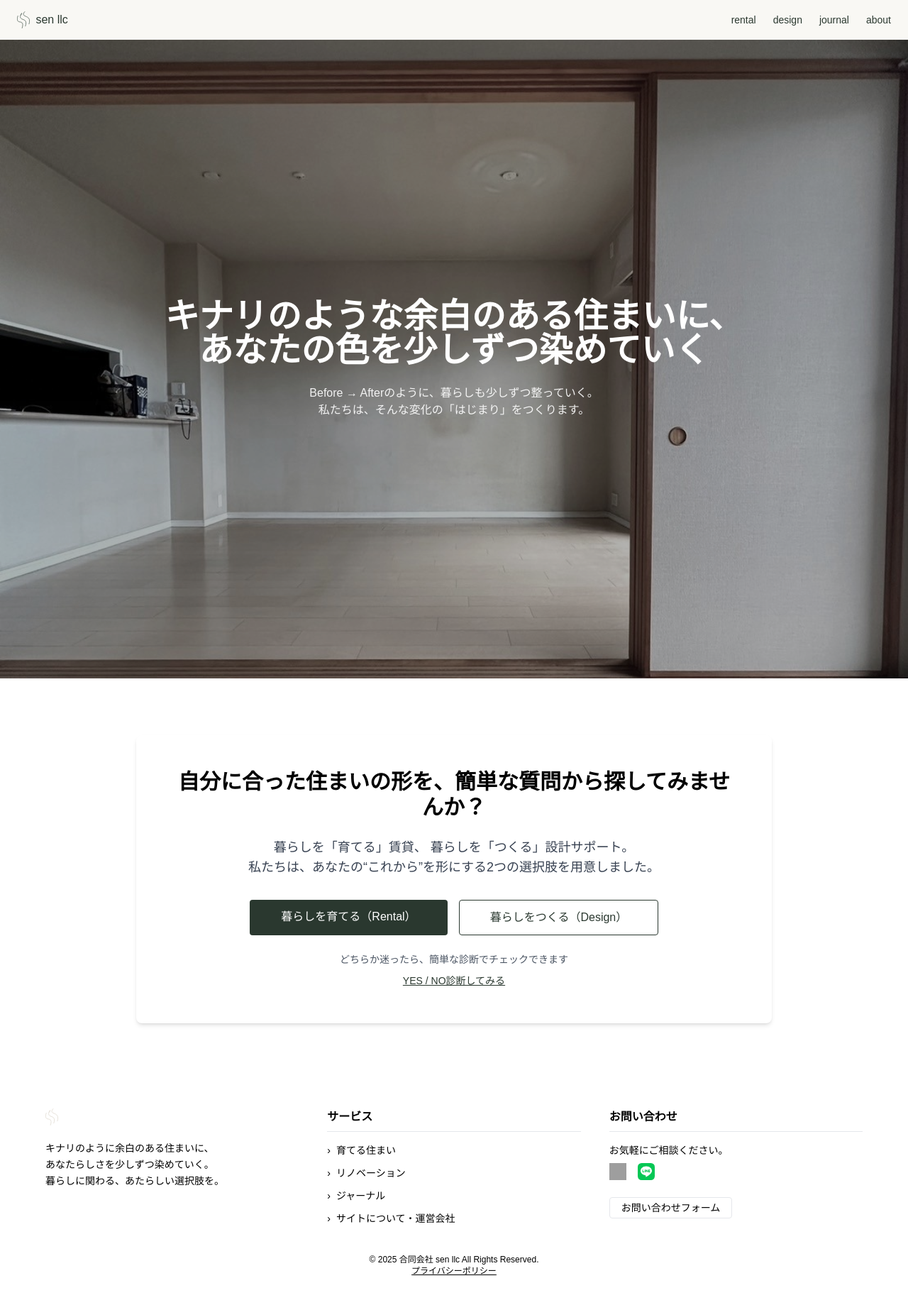
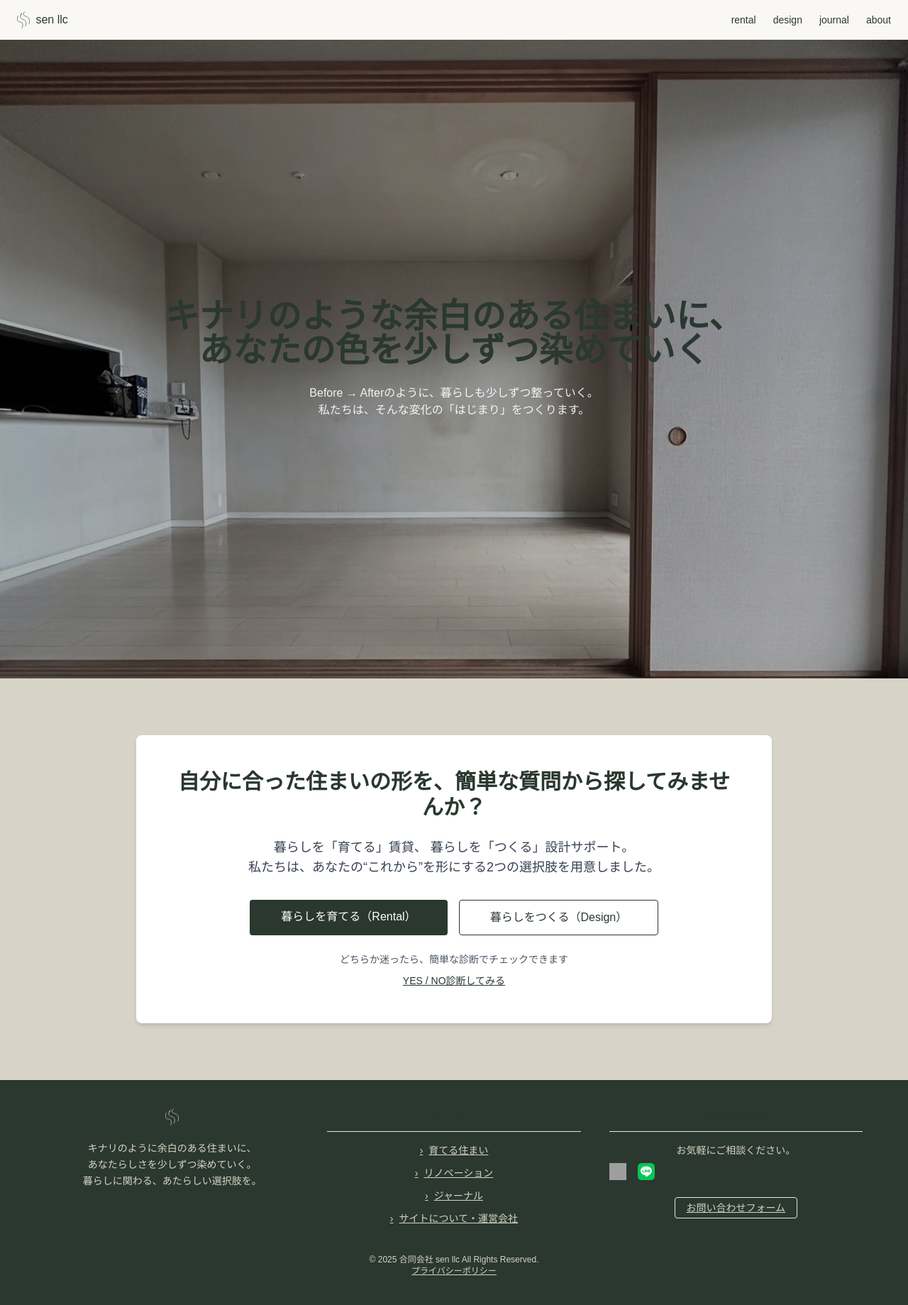
Before and after one commit to sen-llc/sen-llc.github.io, a Jekyll site: the page built from index.html, in a window 1280 px wide. Shown: the whole page at 71% size. Built offline with Jekyll 4.4.1, drawn with Linux system fonts in a browser that asks for light colours; nearby versions of some CDN libraries; some web fonts are replaced; grey boxes are pictures that could not be loaded.

Commit message:
Update theme.css

```diff
--- a/assets/css/theme.css
+++ b/assets/css/theme.css
@@ -1,51 +1,106 @@
-/* ▼ ページテーマ別カラーパレット（半透明） */
-.rental-theme {
-  --bg: rgba(249, 248, 244, 0.9);       /* キナリ */
-  --text: #2a382f;
-  --accent: rgba(155, 120, 92, 0.8);    /* ブラウン系 */
+/* ベースカラー定義 */
+:root {
+  --color-base: #d7d3c6; /* 生成りベース */
+  --color-accent: #2a382f; /* 深緑 */
+  --color-highlight: #9b785c; /* 土・枝のようなブラウン */
+  --color-white: #ffffff;
+  --color-black: #000000;
+
+  --font-family: 'Zen Maru Gothic', sans-serif;
 }
 
-.design-theme {
-  --bg: rgba(238, 230, 220, 0.9);
-  --text: #2a382f;
-  --accent: rgba(107, 78, 61, 0.8);
+body {
+  font-family: var(--font-family);
+  background-color: var(--color-base);
+  color: var(--color-accent);
+  margin: 0;
+  padding: 0;
+  line-height: 1.6;
 }
 
-.about-theme {
-  --bg: rgba(255, 241, 233, 0.9);
-  --text: #4a4a4a;
-  --accent: rgba(118, 102, 80, 0.7);
+h1, h2, h3, h4, h5, h6 {
+  font-weight: 500;
+  color: var(--color-accent);
+  margin-bottom: 0.5em;
 }
 
-.journal-theme {
-  --bg: rgba(255, 244, 236, 0.9);
-  --text: #444;
-  --accent: rgba(150, 135, 110, 0.7);
+/* セクションごとの背景切り替え */
+section.theme-invert {
+  background-color: var(--color-accent);
+  color: var(--color-base);
 }
 
-.contact-theme {
-  --bg: rgba(255, 248, 242, 0.9);
-  --text: #2a382f;
-  --accent: rgba(110, 90, 80, 0.7);
+section.theme-invert h1,
+section.theme-invert h2,
+section.theme-invert h3 {
+  color: var(--color-base);
 }
 
-/* ▼ 共通背景とフォント設定 */
-body {
-  font-family: 'Zen Maru Gothic', sans-serif;
-  background:
-    linear-gradient(to bottom, var(--bg) 0%, var(--accent) 100%),
-    url('/assets/linen-texture.png');
-  background-size: 600px auto;
-  background-repeat: repeat;
-  background-blend-mode: multiply;
-  color: var(--text);
+/* ボタンスタイル */
+.button {
+  background-color: var(--color-accent);
+  color: var(--color-base);
+  padding: 0.5em 1em;
+  border: none;
+  border-radius: 8px;
+  cursor: pointer;
+  transition: background-color 0.3s ease;
+  font-size: 1rem;
 }
 
-/* ▼ リンクカラー（調和） */
-a {
-  color: var(--text);
+.button:hover {
+  background-color: var(--color-highlight);
 }
 
-a:hover {
-  color: var(--accent);
+/* アイコン画像の共通スタイル */
+.icon {
+  width: 32px;
+  height: 32px;
+  object-fit: contain;
+  filter: brightness(0) saturate(100%) invert(20%) sepia(12%) saturate(745%) hue-rotate(65deg) brightness(95%) contrast(85%);
 }
+
+/* カード型レイアウト */
+.card {
+  background-color: var(--color-white);
+  border-radius: 12px;
+  box-shadow: 0 4px 8px rgba(0,0,0,0.05);
+  padding: 1.5em;
+  margin: 1em 0;
+  transition: transform 0.3s ease;
+}
+
+.card:hover {
+  transform: translateY(-4px);
+}
+
+/* フッター */
+footer {
+  background-color: var(--color-accent);
+  color: var(--color-base);
+  text-align: center;
+  padding: 2em 1em;
+  font-size: 0.9rem;
+}
+
+footer a {
+  color: var(--color-base);
+  text-decoration: underline;
+}
+
+/* レスポンシブ調整 */
+@media (max-width: 768px) {
+  .icon {
+    width: 24px;
+    height: 24px;
+  }
+
+  .button {
+    font-size: 0.9rem;
+    padding: 0.4em 0.8em;
+  }
+
+  .card {
+    padding: 1em;
+  }
+}
```
